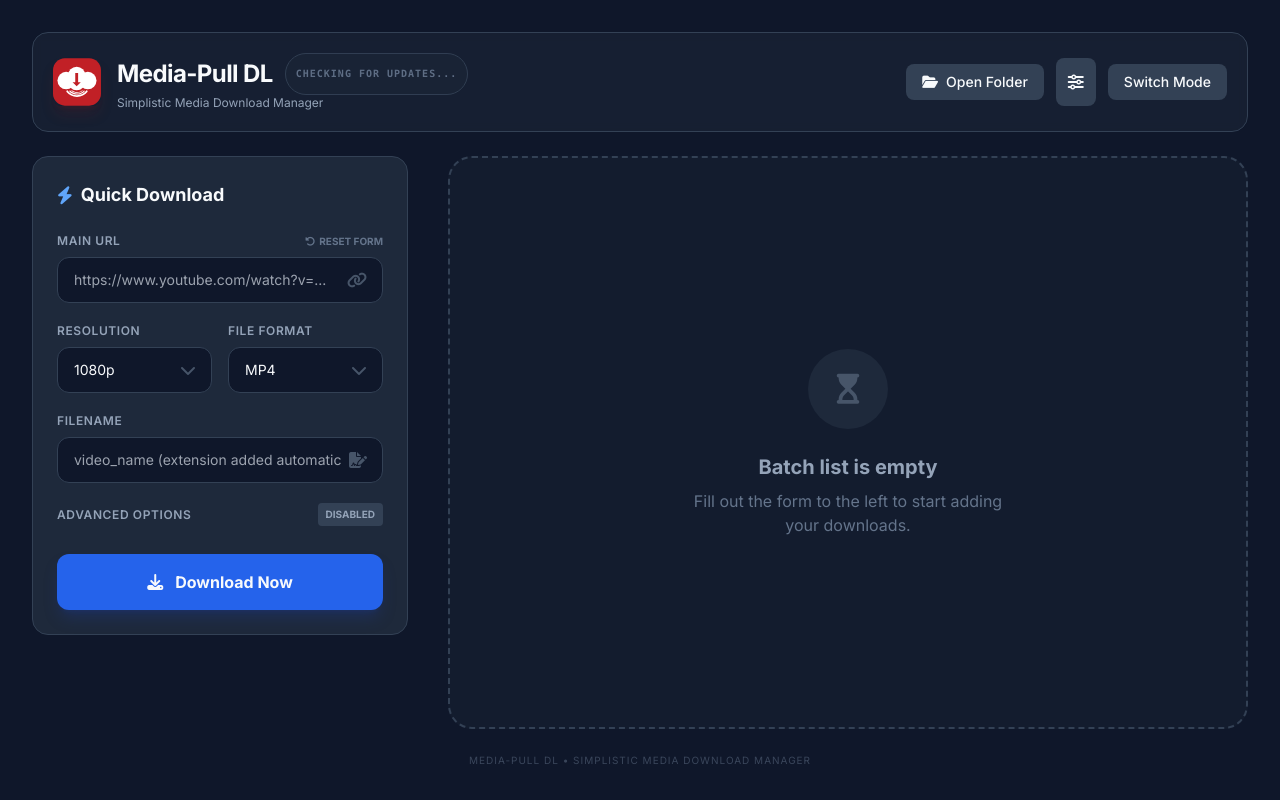
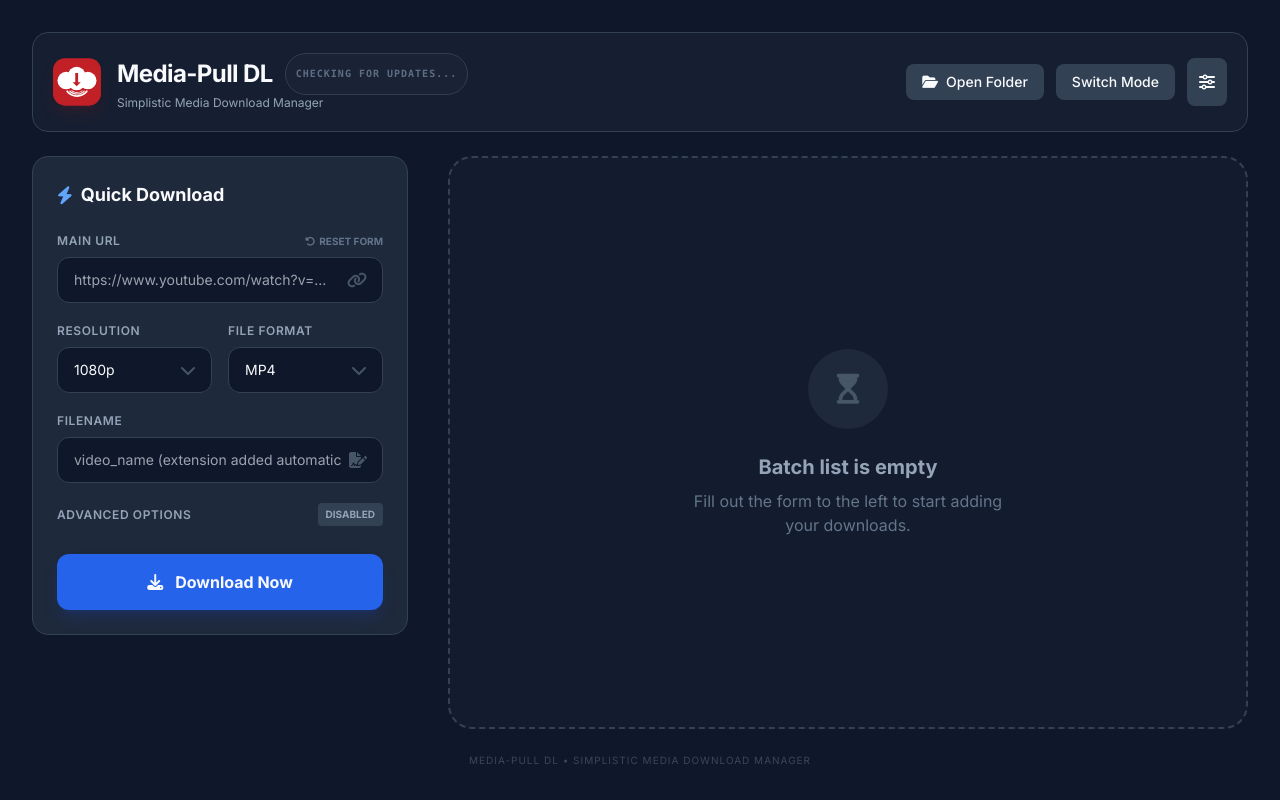
Before and after one commit to DrStr4Nge147/Media-Pull-DL, a React (Vite) app: page / in a window 1280 px wide. Both pictures are taken after a click on the button 232 px from the left and 476 px from the top of the page. Built offline with nearby package versions, Linux system fonts and the light colour scheme.

Commit message:
Re-positioned app settings button to the right

```diff
--- a/App.tsx
+++ b/App.tsx
@@ -525,19 +525,19 @@ const App: React.FC = () => {
           )}
           {viewMode && (
             <button
+              onClick={resetView}
+              className="bg-slate-700 hover:bg-slate-600 transition-colors px-4 py-2 rounded-lg font-medium text-sm"
+            >
+              Switch Mode
+            </button>
+          )}
+          {viewMode && (
+            <button
               onClick={() => setShowSettings(true)}
               className="bg-slate-700 hover:bg-slate-600 transition-colors p-3 rounded-lg"
               title="Settings & Presets"
             >
               <i className="fa-solid fa-sliders"></i>
-            </button>
-          )}
-          {viewMode && (
-            <button
-              onClick={resetView}
-              className="bg-slate-700 hover:bg-slate-600 transition-colors px-4 py-2 rounded-lg font-medium text-sm"
-            >
-              Switch Mode
             </button>
           )}
         </div>
```
